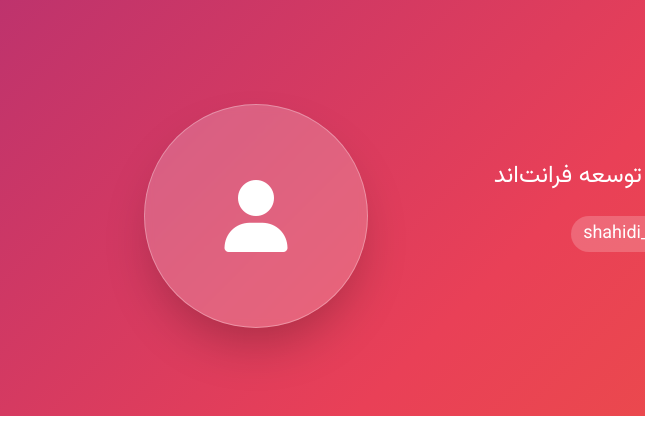
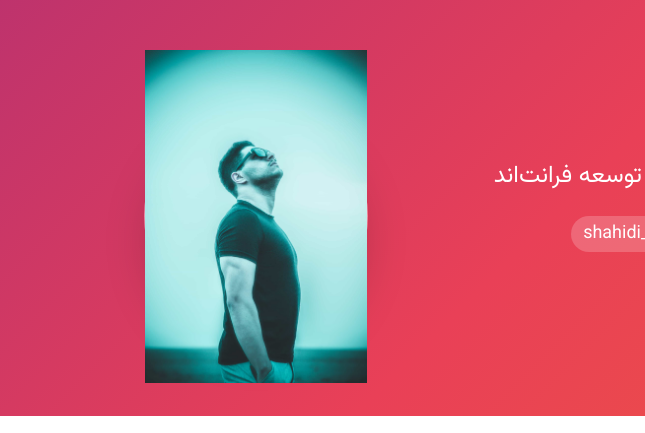
Before and after one commit to sadegh-shahid/resume, a plain HTML site: page index.html in a window 1280 px wide. Shown: the top 433 px of the page, 0-645 px from the left. Drawn offline with nearby package versions, Linux system fonts and the light colour scheme.

Commit message:
Update index.html

```diff
--- a/index.html
+++ b/index.html
@@ -210,7 +210,7 @@
                 </div>
                 <div class="md:w-1/3 flex justify-center mt-8 md:mt-0">
                     <div class="w-40 h-40 md:w-56 md:h-56 bg-white/20 rounded-full flex items-center justify-center shadow-2xl backdrop-blur-sm border border-white/30">
-                        <i class="fas fa-user text-5xl md:text-7xl text-white"></i>
+<img src="./1.jpg" alt="profile photo">
                     </div>
                 </div>
             </div>
```
